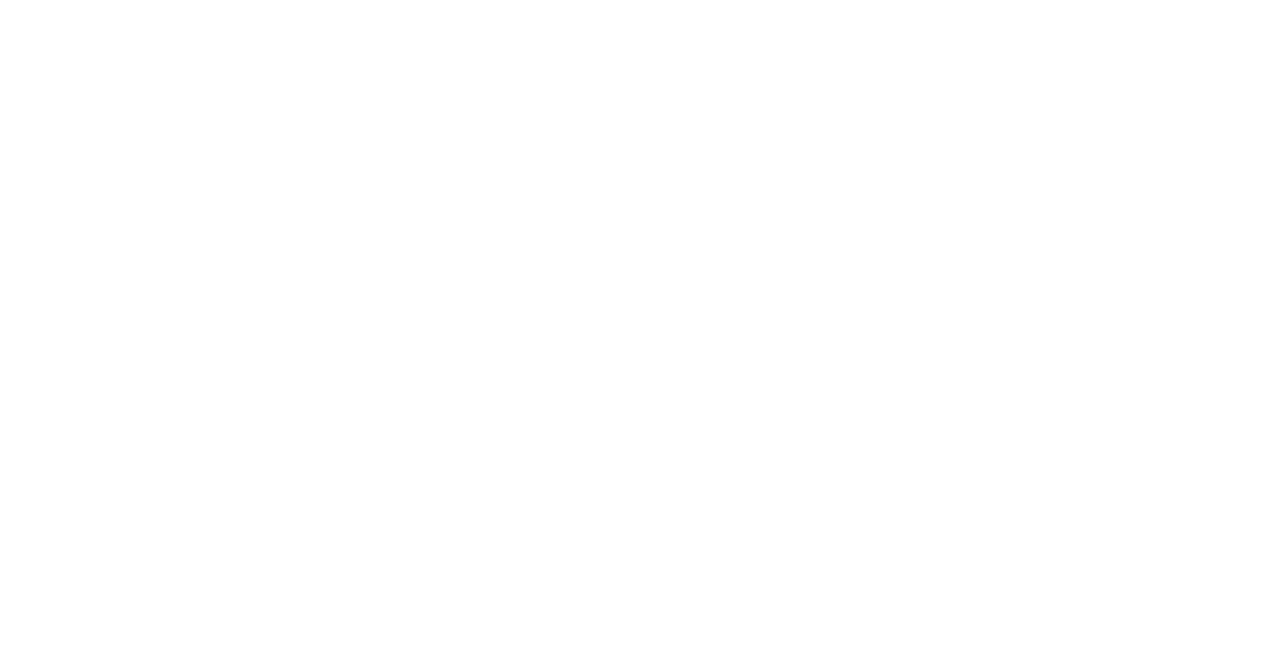
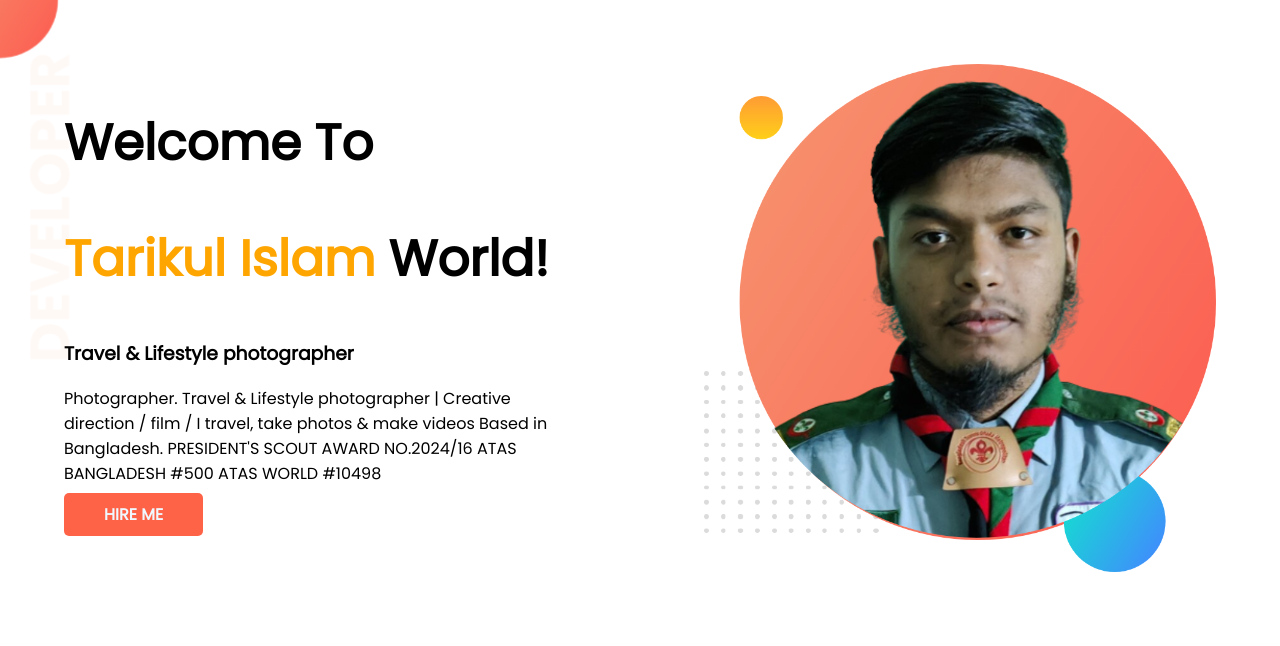
Before and after one commit to TARIKULINFO/developer-portfolio, a plain HTML site: page index.html in a window 1280 px wide. Drawn offline with Linux system fonts and the light colour scheme.

Commit message:
Top banner added

```diff
--- a/index.html
+++ b/index.html
@@ -5,9 +5,27 @@
   <meta http-equiv="X-UA-Compatible" content="IE=edge">
   <meta name="viewport" content="width=device-width, initial-scale=1.0">
   <title>Tarikul Islam</title>
+
+  <link rel="preconnect" href="https://fonts.googleapis.com">
+  <link rel="preconnect" href="https://fonts.gstatic.com" crossorigin>
+  <link href="https://fonts.googleapis.com/css2?family=Poppins&display=swap" rel="stylesheet">
+
   <link rel="stylesheet" href="style.css">
 </head>
 <body>
+ <section class="top-banner">
+    <div class="tt">
+      <h1>Welcome To</h1>
+      <h1><span class="uu">Tarikul Islam </span>World!</h1>
+          <h3>Travel & Lifestyle photographer</h3>
+            <p>Photographer. Travel & Lifestyle photographer | Creative direction / film / I travel, take photos & make videos Based in Bangladesh. PRESIDENT'S SCOUT AWARD NO.2024/16 ATAS BANGLADESH #500 ATAS WORLD #10498</p>
+
+            <a class="link-button" target="_blank" href="https://www.linkedin.com/in/tarikulislam-info?lipi=urn%3Ali%3Apage%3Ad_flagship3_profile_view_base_contact_details%3BhqOZj0D%2FRZSc0YCY7Ler%2Bg%3D%3D">HIRE ME</a>
+          </div>
+    <div class="tt">
+       <img src="/images/my-bg.png" alt="">
+    </div>
+ </section>
 
 </body>
 </html>
--- a/style.css
+++ b/style.css
@@ -0,0 +1,34 @@
+body{
+  font-family: 'Poppins', sans-serif;
+  margin: 0%;
+}
+
+h1{
+  font-size: 50px;
+}
+.uu{
+  color: orange;
+}
+
+section{
+  display: flex;
+}
+.tt{
+  width: 50%;
+  padding: 5%;
+}
+.tt img{
+  width: 100%;
+}
+.link-button{
+  text-decoration: none;
+  background-color: tomato;
+  padding: 10px 40px;
+  color: aliceblue;
+  font-weight: 700;
+  border-radius: 5px;
+}
+.top-banner{
+  background-image: url(/images/top-banner.png);
+  background-repeat: no-repeat;
+}
```
Also changed, not shown: images/dream-bg.png (added), images/exp-bg.png (added), images/jhankar.png (added), images/jhankar2.png (added), images/my-bg.png (added), images/my-bg1.png (added), images/my-bg2.png (added), images/top-banner.png (added), 8 other files.
